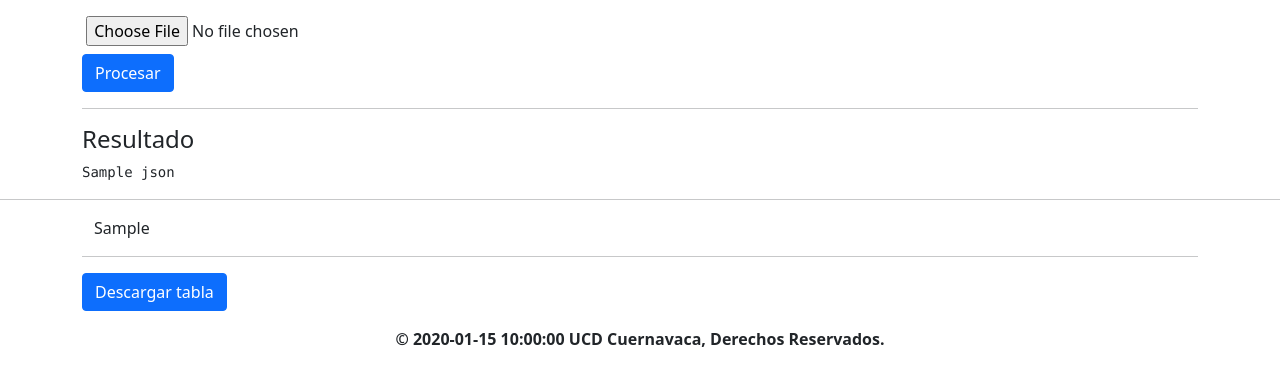
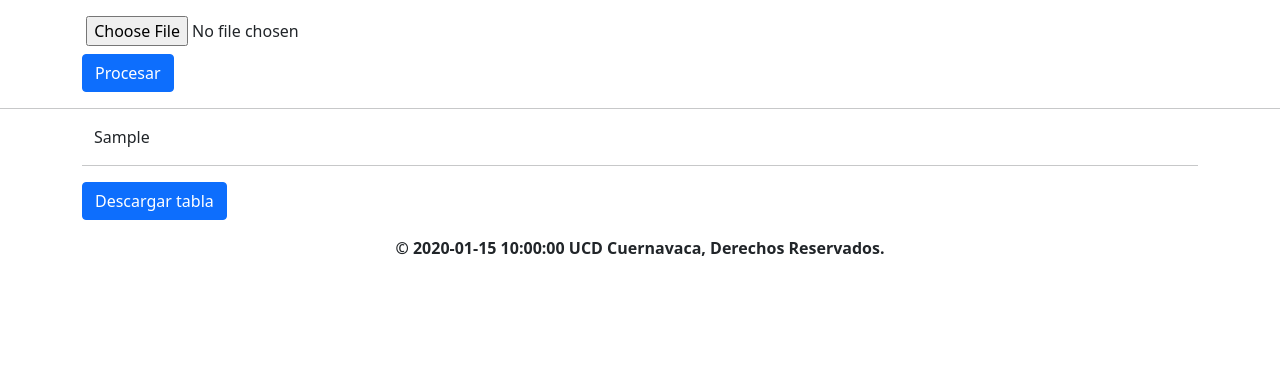
Before and after one commit to katzekro/flaskProject, a Flask app: template templates/index.html in a window 1280 px wide. Shown: the part 56-442 px from the top of the page. Run offline with Flask 2, Linux system fonts and the light colour scheme; the template is opened without the code that fills it: most values are stand-ins (such as "Sample title", 1, 10 or a date in 2020); some libraries are stand-ins or nearby versions.

Commit message:
resultado json quedo comentado

```diff
--- a/templates/index.html
+++ b/templates/index.html
@@ -34,11 +34,11 @@
             </div>
             <button type="submit" class="btn btn-primary mt-2">Procesar</button>
         </form>
-        {% if json %}
+       {#{% if json %}
             <hr>
             <h4>Resultado</h4>
             <pre>{{ json }}</pre>
-        {% endif %}
+        {% endif %} #}
     </div>
 
     {% if error %}
@@ -49,7 +49,7 @@
 
     {% with messages = get_flashed_messages() %}
         {% if messages %}
-            <div class="row container">
+            <div class="container">
                 <div class="alert alert-danger mt-2 " role="alert">
                     <ul>
                         {% for message in messages %}
```
